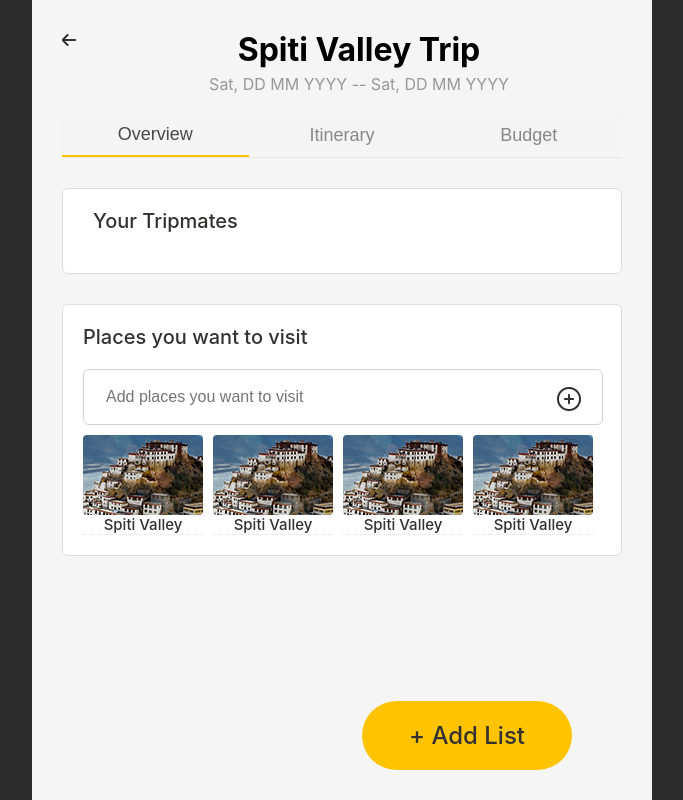
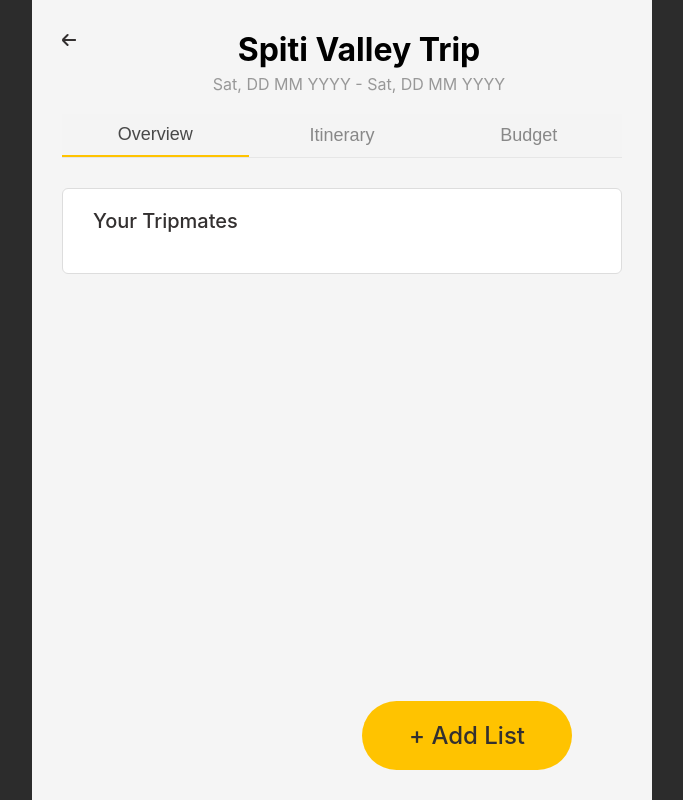
Before and after one commit to strollingidea/tripmatesFE, a React (Create React App) app: page /tripcreated in a window 1280 px wide. Shown: the whole page, without its empty margins (298-981 px from the left). Built offline with nearby package versions, Linux system fonts and the light colour scheme.

Commit message:
pushed code by sushant

```diff
--- a/package.json
+++ b/package.json
@@ -7,6 +7,7 @@
     "@fortawesome/free-solid-svg-icons": "^6.7.2",
     "@fortawesome/react-fontawesome": "^0.2.2",
     "cra-template": "1.2.0",
+    "date-fns": "^4.1.0",
     "formik": "^2.4.6",
     "react": "^19.0.0",
     "react-dom": "^19.0.0",
--- a/public/index.html
+++ b/public/index.html
@@ -24,7 +24,7 @@
       work correctly both with client-side routing and a non-root public URL.
       Learn how to configure a non-root public URL by running `npm run build`.
     -->
-    <title>Lost in Mountains</title>
+    <!-- <title>Lost in Mountains</title> -->
   </head>
   <body>
     <noscript>You need to enable JavaScript to run this app.</noscript>
--- a/src/Component/Overview/Overview.js
+++ b/src/Component/Overview/Overview.js
@@ -23,7 +23,7 @@ const Overview = () => {
             </ul>
         </div>
 
-        <div className='placestovisitlist'>
+        {/* <div className='placestovisitlist'>
             <h2>Places you want to visit</h2>
             <input type='text' placeholder='Add places you want to visit'/>
             <img src={AddIcon} className='addabso'/>
@@ -49,7 +49,7 @@ const Overview = () => {
                     <h3>Spiti Valley</h3>
                 </li>
             </ul>
-        </div>
+        </div> */}
     </>
   )
 }
--- a/src/Pages/PlanTrip.js
+++ b/src/Pages/PlanTrip.js
@@ -1,4 +1,4 @@
-import React, { useRef, useState } from 'react'
+import React, { useRef, useState, useEffect } from 'react'
 import './PlanTrip.scss'
 import Backarrow from '../Images/backarrow.png'
 import { Link, useNavigate } from 'react-router-dom'
@@ -10,22 +10,26 @@ import TripmatesPop from '../Component/PopModals/TripmatesPop'
 const PlanTrip = () => {
 
   const [isPopupOpen, setIsPopupOpen ] = useState(false)
-  const [tripmates, setTripmates] = useState([
-    { name: 'Vikas Jain', role: 'Admin' },
-    { name: 'sushant', role: 'Remove' },
-  ]);
+  const [tripmates, setTripmates] = useState(() => {
+    // Load initial tripmates from Local Storage if available
+    const savedTripmates = localStorage.getItem('tripmates');
+    return savedTripmates ? JSON.parse(savedTripmates) : [];
+  });
   const navigate = useNavigate()
 
   const inputRef = useRef();
 
   const adtripmate = (newTripmate) =>{
    if(newTripmate){
-    setTripmates([...tripmates, {name: newTripmate, role:"Remove"}])
+    const updatedTripmates = [...tripmates, { name: newTripmate, role: "Remove" }];
+    setTripmates(updatedTripmates);
+      localStorage.setItem('tripmates', JSON.stringify(updatedTripmates));
    }
   }
   const handleRemoveTripmate = (index) => {
     const updatedTripmates = tripmates.filter((_, i) => i !== index);
     setTripmates(updatedTripmates);
+    localStorage.setItem('tripmates', JSON.stringify(updatedTripmates));
   };
   console.log(tripmates,"tripmatestripmates")
 
@@ -46,12 +50,21 @@ console.log("kkkkk",isPopupOpen)
     validationSchema: DetailsSchema,
     onSubmit: (values) => {
       console.log('Form submitted:', values);
+      const tripData = { ...values, tripmates };
+      localStorage.setItem('tripData', JSON.stringify(tripData));
       navigate("/tripcreated", {state : {tripData:values , tripmates}})
     }
 
   })
 
   let { values, handleSubmit } = formik;
+
+  useEffect(() => {
+    const savedData = localStorage.getItem('tripData');
+    if (savedData) {
+      formik.setValues(JSON.parse(savedData));
+    }
+  }, []);
 
 
   return (
--- a/src/Pages/TripCreated.js
+++ b/src/Pages/TripCreated.js
@@ -3,6 +3,7 @@ import { Link, useLocation } from 'react-router-dom'
 import './PlanTrip.scss'
 import Backarrow from '../Images/backarrow.png'
 import Tabs from '../Component/Tabs/Tabs'
+import { formatDate } from '../utils/dateUtils'
 
 const TripCreated = () => {
     const location = useLocation();
@@ -16,7 +17,7 @@ const TripCreated = () => {
                 </Link>
                 <div className='heading'>
                     <h1>{tripData?.destination || "Spiti Valley Trip"}</h1>
-                    <p>{tripData?.startDate || "Sat, DD MM YYYY"} -- {tripData?.endDate || "Sat, DD MM YYYY"}</p>
+                    <p>{tripData?.startDate ? formatDate(tripData.startDate) : "Sat, DD MM YYYY"} - {tripData?.endDate ? formatDate(tripData.endDate) : "Sat, DD MM YYYY"}</p>
                 </div>
             </div>
             <div className=''>
--- /dev/null
+++ b/src/utils/dateUtils.js
@@ -0,0 +1,3 @@
+import { format } from "date-fns";
+
+export const formatDate = (date) => format(new Date(date), 'EEE, dd MMM yyyy');
```
Also changed, not shown: 1 other file (tests, documents, lock files or other folders).
